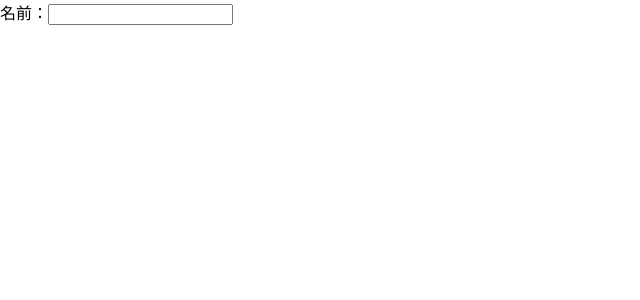
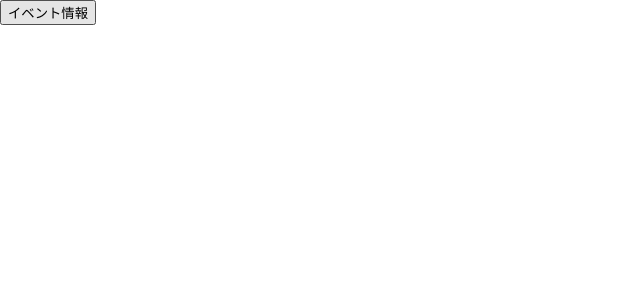
Before and after one commit to rasclass/react_practice, a React (Create React App) app: page / in a window 1280 px wide. Shown: the top 300 px of the page, without its empty margins (0-640 px from the left). Built offline with nearby package versions, Linux system fonts and the light colour scheme.

Commit message:
イベントプーリング

```diff
--- /dev/null
+++ b/src/MyPool.js
@@ -0,0 +1,19 @@
+import React, {Component} from 'react';
+
+export default class MyPool extends Component{
+    show(e){
+        const t = e.type;
+        console.log(t);
+        setTimeout(() => {
+            console.log(t);
+        }, 1000);
+    }
+
+    render(){
+        return (
+            <button type="button" onClick={this.show.bind(this)}>
+                イベント情報
+            </button>
+        );
+    }
+}
--- a/src/index.js
+++ b/src/index.js
@@ -2,10 +2,10 @@ import React from 'react';
 import ReactDOM from 'react-dom';
 import './index.css';
 import * as serviceWorker from './serviceWorker';
-import MyEvent from './MyEvent'
+import MyPool from './MyPool'
 
 ReactDOM.render(
-  <MyEvent greet="Hello" />,
+  <MyPool />,
   document.getElementById('root')
 );
 
```
